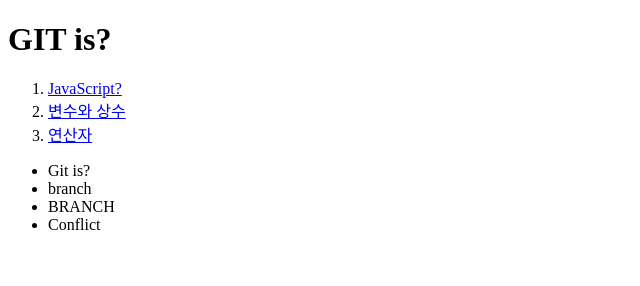
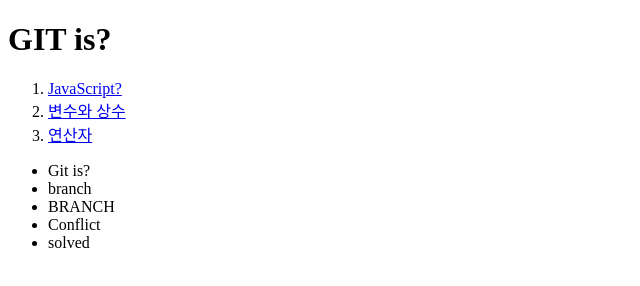
Before and after one commit to erckevin/OpenTutor, a plain HTML site: page index.html in a window 1280 px wide. Shown: the full height of the page, 0-640 px from the left. Drawn offline with Linux system fonts and the light colour scheme.

Commit message:
master solved

```diff
--- a/index.html
+++ b/index.html
@@ -18,6 +18,7 @@
       <li>branch</li>
       <li>BRANCH</li>
       <li>Conflict</li>
+      <li>solved</li>
     </ul>
   </nav>
 </body>
```
